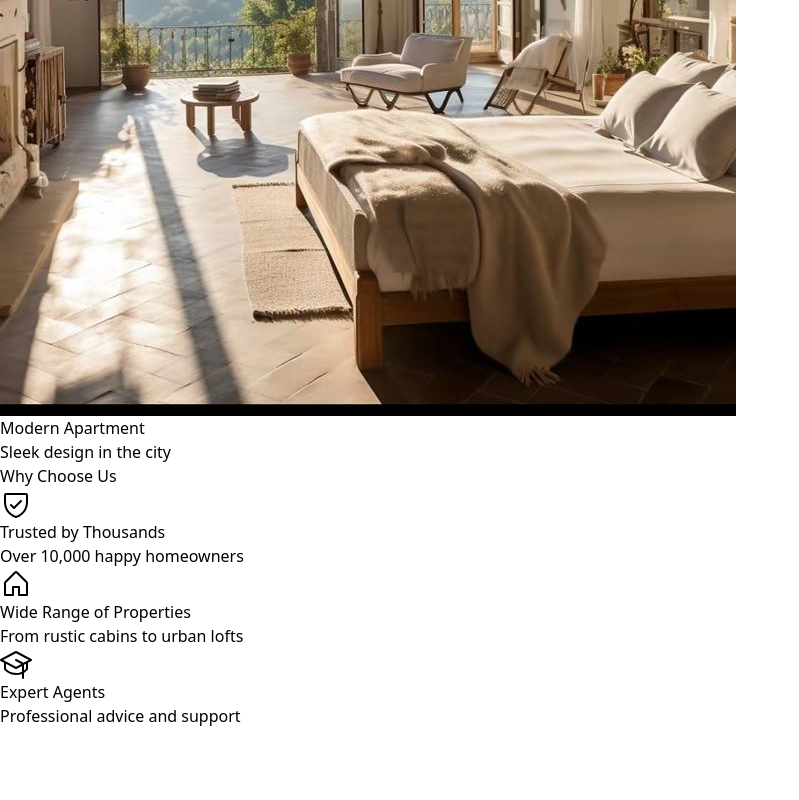
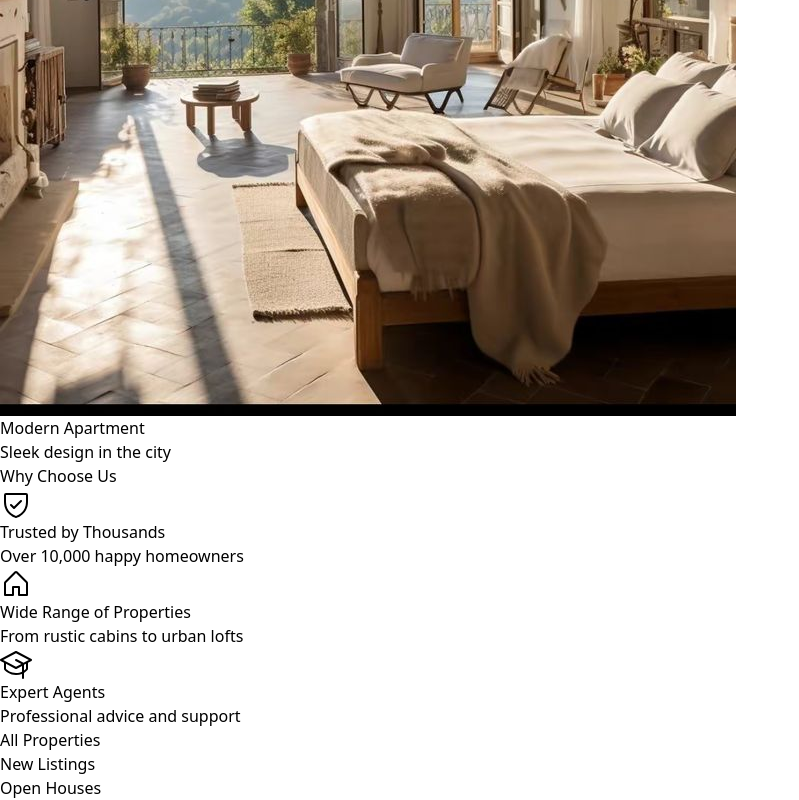
Before and after one commit to DUSHIME1212/Reactor, a React (Vite) app: page / in a window 1280 px wide. Shown: the part 4565-5365 px from the top of the page, without its empty margins (0-799 px from the left). Before the commit the page ends 5293 px from the top, so only its background shows below. Built offline with nearby package versions, Linux system fonts and the light colour scheme.

Commit message:
Choose card

```diff
--- a/src/components/chooseCard.jsx
+++ b/src/components/chooseCard.jsx
@@ -19,9 +19,22 @@ const choose = [
     },
 ];
 
-const Choosecard = () => {
+const chooselinks = [
+    {
+        title: "All Properties"
+    },
+    {
+        title: "New Listings"
+    },
+    {
+        title: "Open Houses"
+    }
+]
+
+const ChooseCard = () => {
     return (
-        <div className='flex flex-row justify-between'>
+        <>
+            <div className='flex flex-row justify-between w-full'>
                 {choose.map((chooseItem, index) => (
                     <div className='border rounded-2xl border-state-400 p-4 min-w-[400px]' key={index}>
                         {chooseItem.logo}
@@ -30,7 +43,15 @@ const Choosecard = () => {
                     </div>
                 ))}
             </div>
+            <div className='flex flex-row justify-between w-full'>
+                {chooselinks.map((chooseItem, index) => (
+                    <ul key={index}>
+                        <li className='border rounded-2xl border-state-400 min-w-[200px]'>{chooseItem.title}</li>
+                    </ul>
+                ))}
+            </div>
+        </>
     );
 };
 
-export default Choosecard;
+export default ChooseCard;
```
Also changed, not shown: public/F.png. Lines whose indentation alone changed are shown as unchanged.
